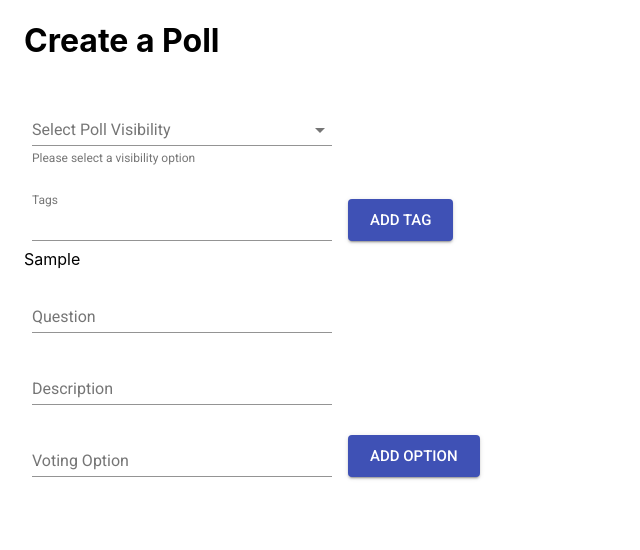
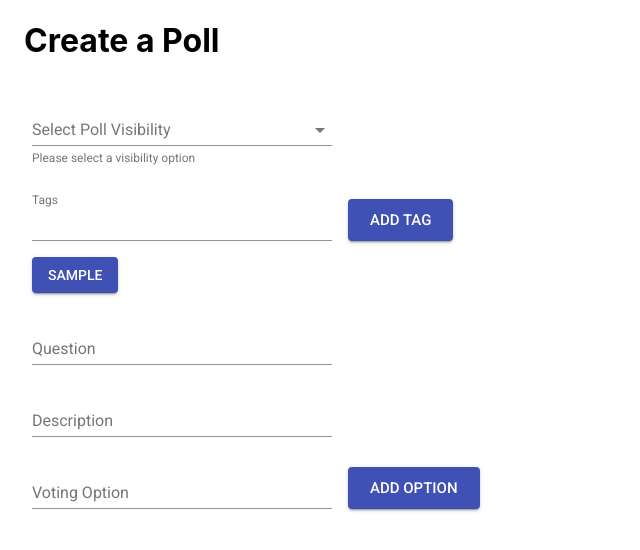
Before and after one commit to hatchways/team-indigo, a React (Create React App) app in the folder client/: page / in a window 1280 px wide. Both pictures are taken after typing "Sample" into the empty fields and a click on the button "ADD TAG". Shown: the top 550 px of the page, without its empty margins (0-640 px from the left). Built offline with nearby package versions, Linux system fonts and the light colour scheme.

Commit message:
changed style display for the tags and voting options added to the form of the Post Create Component

```diff
--- a/client/src/pages/PostCreate/PostCreate.js
+++ b/client/src/pages/PostCreate/PostCreate.js
@@ -36,26 +36,21 @@ const PostCreate = props => {
     const classes = useStyles();
 
     const [visibility, setVisibility] = React.useState('');
-    const [tags] = useState([])
+    const [tags, setTags] = useState([])
     const [question, setQuestion] = useState('')
     const [description, setDescription] = useState('')
-    const [options] = useState([])
+    const [options, setOptions] = useState([])
 
     const handleChange = event => {
         setVisibility(event.target.value);
     };
 
     const handleClick = event => {
-        event.preventDefault()
         const ref=event.target.textContent.split(' ')[1]
         const input=document.getElementById(`${ref}-input`)
-        const element=document.getElementById(`${ref}s`)
         const { value }=input
-        const toAdd = document.createElement('label')
-        toAdd.textContent=value
-        element.appendChild(toAdd)
-        if (ref === 'tag') tags.push(value)
-        if (ref === 'option') options.push(value)
+        if (ref === 'tag') setTags([...tags, value])
+        if (ref === 'option') setOptions([...options, value])
         input.value=''
     }
 
@@ -101,7 +96,20 @@ const PostCreate = props => {
                         Add tag
                     </Button>
                 </div>
-                <div id='tags'></div>
+                <div id='tags'>
+                    {tags.map(el => {
+                        return (
+                            <Button
+                            key={el}
+                            className={classes.button}
+                            variant="contained"
+                            color="primary"
+                            size="medium" >
+                                {el}
+                            </Button>
+                        )
+                    })}
+                </div>
                 <div className='field'>
                     <TextField
                     id="question"
@@ -135,7 +143,20 @@ const PostCreate = props => {
                         Add option
                     </Button>
                 </div>
-                <div id='options'></div>
+                <div id='options'>
+                {options.map(el => {
+                        return (
+                            <Button
+                            key={el}
+                            className={classes.button}
+                            variant="contained"
+                            color="primary"
+                            size="medium" >
+                                {el}
+                            </Button>
+                        )
+                    })}
+                </div>
             </form>
         </Container>
     )
```
